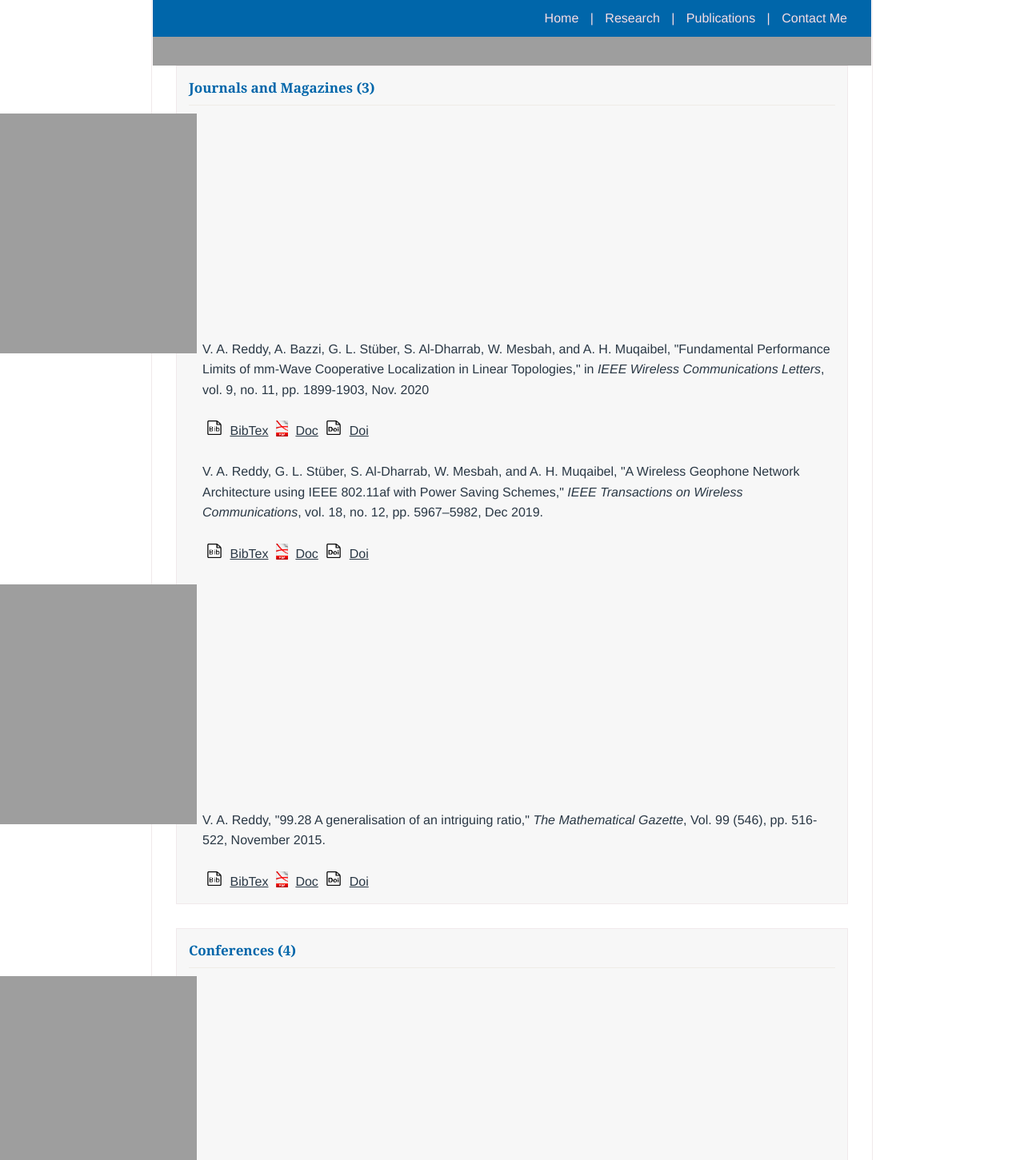
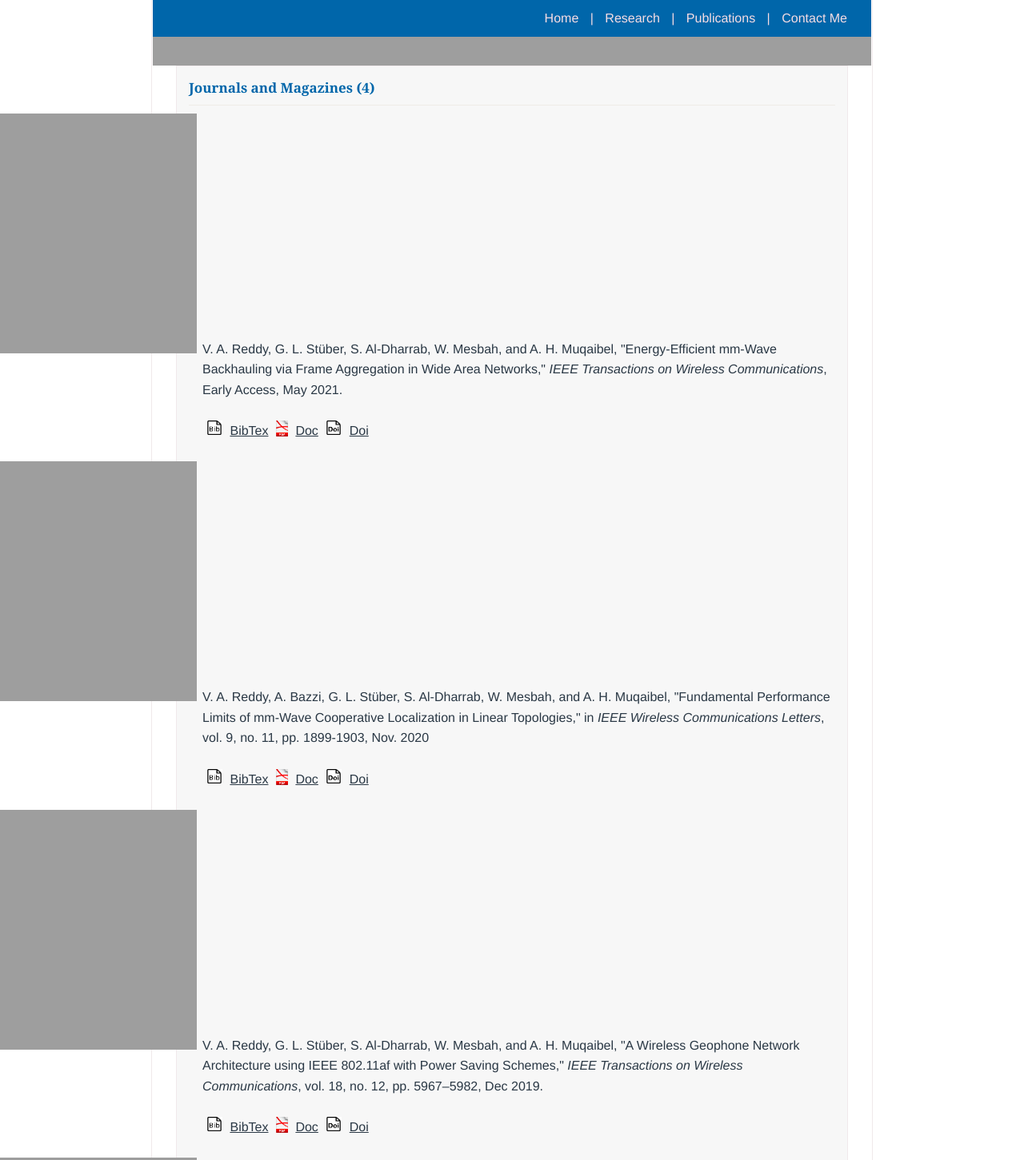
Before and after one commit to va-reddy/va-reddy.github.io, a plain HTML site: page pubs.html in a window 1280 px wide. Shown: the top 1451 px of the page at 80% size. Drawn offline with Linux system fonts and the light colour scheme; grey boxes are pictures that could not be loaded.

Commit message:
TWC 2021 paper

```diff
--- a/pubs.html
+++ b/pubs.html
@@ -14,14 +14,19 @@
 
 	<div id="main-content-2">
 				<div class="box">
-								<h2><b>Journals and Magazines (3)</b></h2>
+								<h2><b>Journals and Magazines (4)</b></h2>
 					<ul>
 
 <li>
+
+V. A. Reddy, G. L. St&uumlber, S. Al-Dharrab, W. Mesbah, and A. H. Muqaibel, "Energy-Efficient mm-Wave Backhauling via Frame Aggregation in Wide Area Networks," <i>IEEE Transactions on Wireless Communications</i>, Early Access, May 2021. <p><br></p> <img src='bibtex.jpg' width="20" height="18" align="top" hspace="5"> <a href="twc2021.bib">BibTex</a> <img src='pdf.png' width="15" height="20" align="top" hspace="5">  <a   href="TWC_2021.pdf">Doc</a>  <img src='doi.jpg' width="20" height="18" align="top" hspace="5"> <a href="https://doi.org/10.1109/TWC.2021.3079345" target="_blank">Doi</a> <p><br></p>
+</li>
+<li>
 V. A. Reddy, A. Bazzi, G. L. St&uumlber, S. Al-Dharrab, W. Mesbah, and A. H. Muqaibel, "Fundamental Performance Limits of mm-Wave Cooperative Localization in Linear Topologies," in <i>IEEE Wireless Communications Letters</i>, vol. 9, no. 11, pp. 1899-1903, Nov. 2020 <p><br></p> <img src='bibtex.jpg' width="20" height="18" align="top" hspace="5"> <a href="wcl2020.bib">BibTex</a> <img src='pdf.png' width="15" height="20" align="top" hspace="5">  <a   href="pubs-wcl.html">Doc</a>  <img src='doi.jpg' width="20" height="18" align="top" hspace="5"> <a href="https://doi.org/10.1109/LWC.2020.3007417" target="_blank">Doi</a> <p><br></p>
-
+</li>
+<li>
 V. A. Reddy, G. L. St&uumlber, S. Al-Dharrab, W. Mesbah, and A. H. Muqaibel, "A Wireless Geophone Network Architecture using IEEE 802.11af with Power Saving Schemes," <i>IEEE Transactions on Wireless Communications</i>, vol. 18, no. 12, pp. 5967–5982, Dec 2019. <p><br></p> <img src='bibtex.jpg' width="20" height="18" align="top" hspace="5"> <a href="twc2019.bib">BibTex</a> <img src='pdf.png' width="15" height="20" align="top" hspace="5">  <a   href="TWC_2019.pdf">Doc</a>  <img src='doi.jpg' width="20" height="18" align="top" hspace="5"> <a href="https://doi.org/10.1109/TWC.2019.2940944" target="_blank">Doi</a> <p><br></p>
-
+</li>
 						<li>
 V. A. Reddy, "99.28 A generalisation of an intriguing ratio," <i>The Mathematical Gazette</i>, Vol. 99 (546), pp. 516-522, November 2015. <p><br></p> <img src='bibtex.jpg' width="20" height="18" align="top" hspace="5"> <a href="tmg2015.bib">BibTex</a> <img src='pdf.png' width="15" height="20" align="top" hspace="5">  <a   href="pub-ccs.pdf">Doc</a>  <img src='doi.jpg' width="20" height="18" align="top" hspace="5"> <a href="https://doi.org/10.1017/mag.2015.90" target="_blank">Doi</a></p>
 
```
Also changed, not shown: 2 other files.
